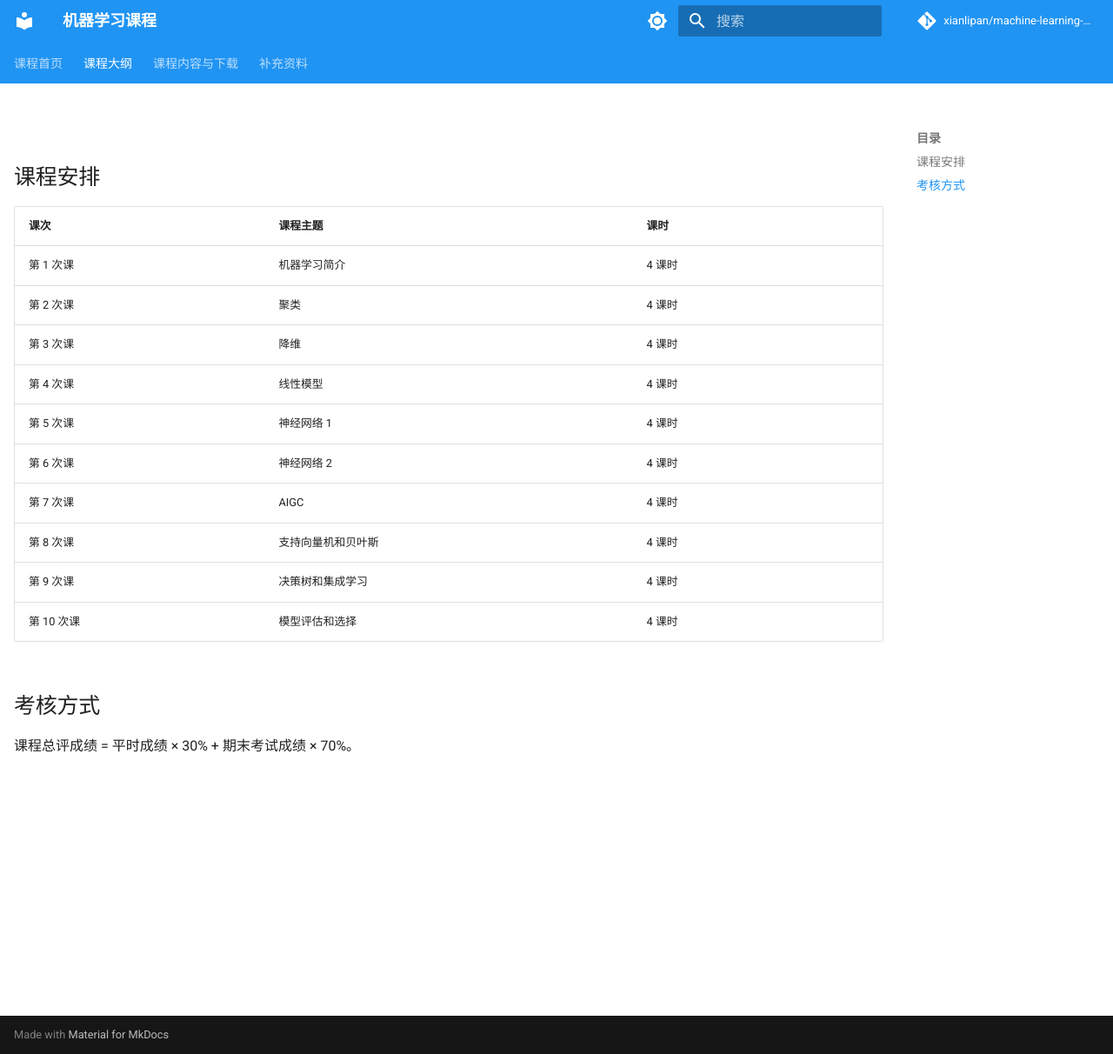
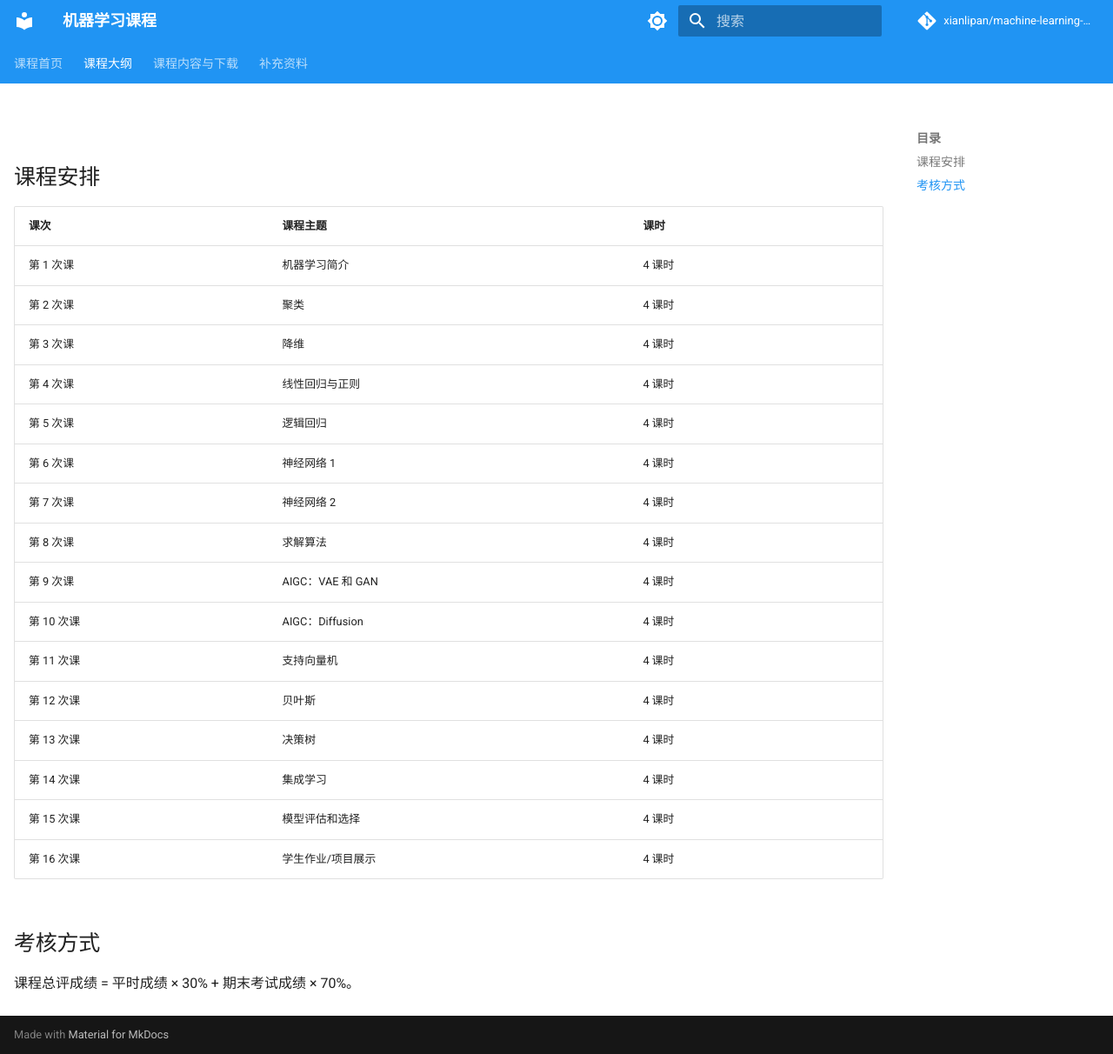
Before and after one commit to xianlipan/machine-learning-course, an MkDocs documentation site: the page built from docs/syllabus.md, in a window 1280 px wide and 1212 px high. Shown: the whole window at 87% size. Built offline with MkDocs 1.6.1 and Material for MkDocs 9.7.7, drawn with Linux system fonts in a browser that asks for light colours; comment, search, counter and statistics services are not loaded.

Commit message:
update contents

```diff
--- a/docs/syllabus.md
+++ b/docs/syllabus.md
@@ -4,18 +4,24 @@ hide:
 ---
 ## 课程安排
 
-| 课次       | 课程主题           | 课时   |
-| ---------- | ------------------ | ------ |
-| 第 1 次课  | 机器学习简介       | 4 课时 |
-| 第 2 次课  | 聚类               | 4 课时 |
-| 第 3 次课  | 降维               | 4 课时 |
-| 第 4 次课  | 线性模型           | 4 课时 |
-| 第 5 次课  | 神经网络 1         | 4 课时 |
-| 第 6 次课  | 神经网络 2         | 4 课时 |
-| 第 7 次课  | AIGC               | 4 课时 |
-| 第 8 次课  | 支持向量机和贝叶斯 | 4 课时 |
-| 第 9 次课  | 决策树和集成学习   | 4 课时 |
-| 第 10 次课 | 模型评估和选择     | 4 课时 |
+| 课次 | 课程主题 | 课时 |
+| --- | --- | --- |
+| 第 1 次课 | 机器学习简介 | 4 课时 |
+| 第 2 次课 | 聚类 | 4 课时 |
+| 第 3 次课 | 降维 | 4 课时 |
+| 第 4 次课 | 线性回归与正则 | 4 课时 |
+| 第 5 次课 | 逻辑回归 | 4 课时 |
+| 第 6 次课 | 神经网络 1 | 4 课时 |
+| 第 7 次课 | 神经网络 2 | 4 课时 |
+| 第 8 次课 | 求解算法 | 4 课时 |
+| 第 9 次课 | AIGC：VAE 和 GAN | 4 课时 |
+| 第 10 次课 | AIGC：Diffusion | 4 课时 |
+| 第 11 次课 | 支持向量机 | 4 课时 |
+| 第 12 次课 | 贝叶斯 | 4 课时 |
+| 第 13 次课 | 决策树 | 4 课时 |
+| 第 14 次课 | 集成学习 | 4 课时 |
+| 第 15 次课 | 模型评估和选择 | 4 课时 |
+| 第 16 次课 | 学生作业/项目展示 | 4 课时 |
 
 ## 考核方式
 
```
Also changed, not shown: docs/coursework.md (+13 -7 lines).
